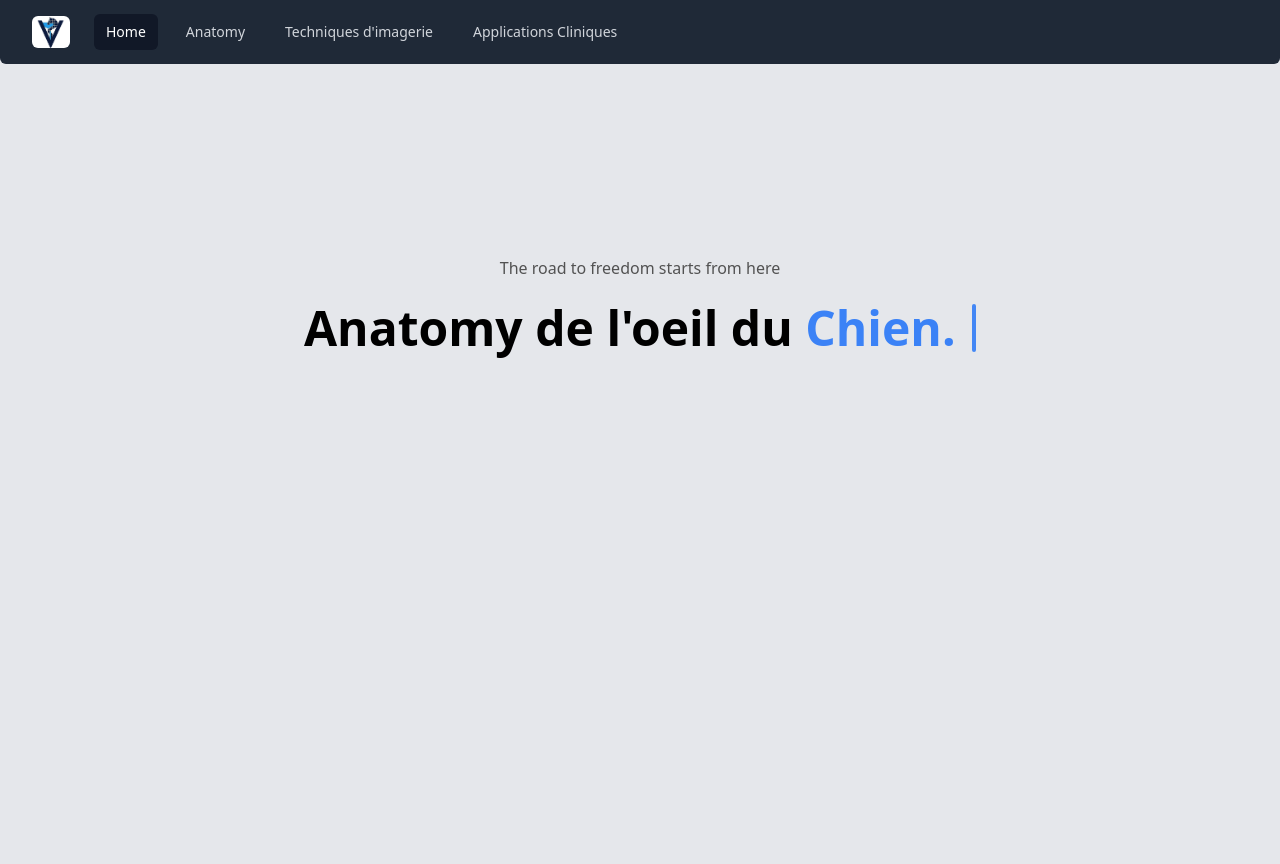
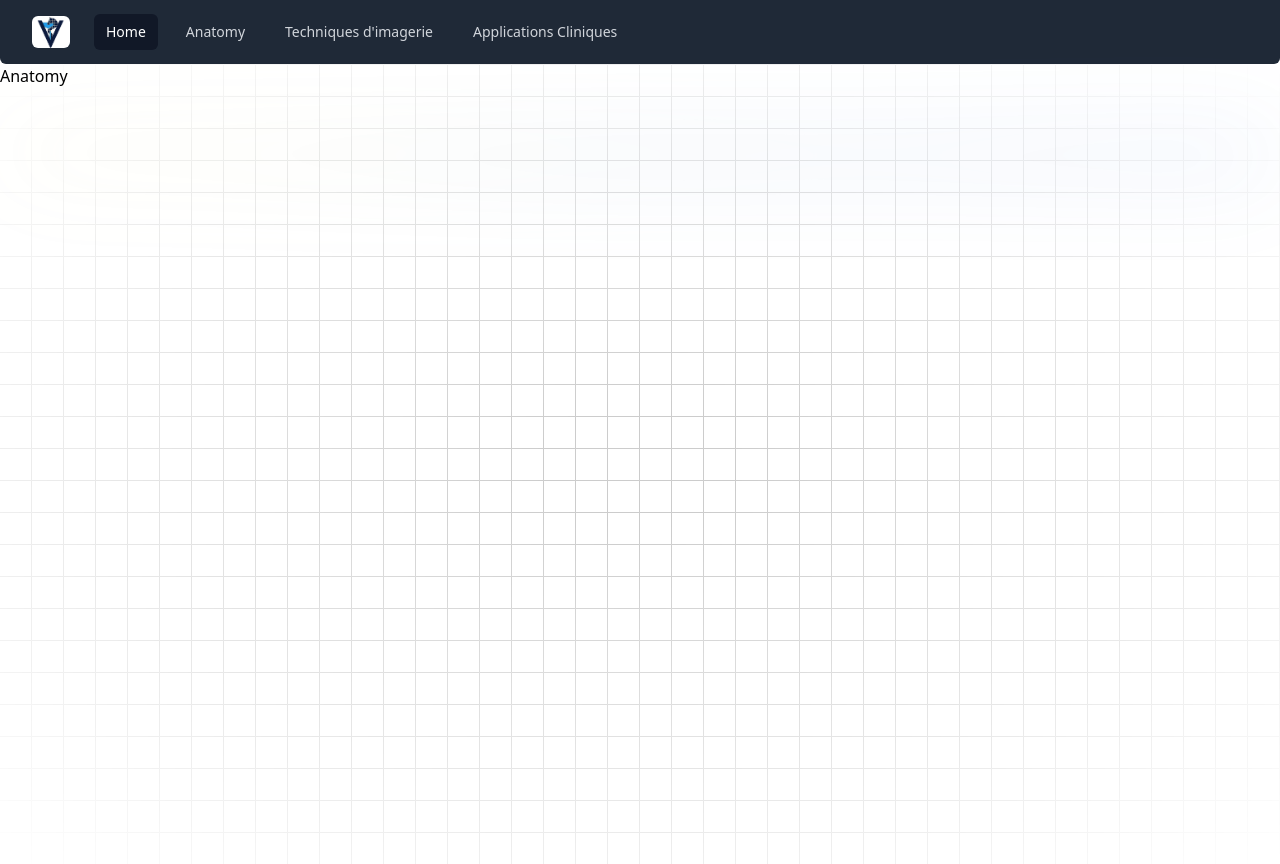
Before and after one commit to LaithFerjeoui/Eye-Anatomy-Medical-Project, a React (Vite) app: page /Anatomy in a window 1280 px wide. Before the commit the page ends 800 px from the top, so only its background shows below. Built offline with nearby package versions, Linux system fonts and the light colour scheme.

Commit message:
feature(landing.jsx):hero section completed and added routing architecture

```diff
--- a/package.json
+++ b/package.json
@@ -17,6 +17,7 @@
     "mini-svg-data-uri": "^1.4.4",
     "react": "^18.2.0",
     "react-dom": "^18.2.0",
+    "react-router-dom": "^6.23.1",
     "tailwind-merge": "^2.3.0"
   },
   "devDependencies": {
--- a/src/App.jsx
+++ b/src/App.jsx
@@ -1,12 +1,30 @@
-import LandingPage from "./Views/LandingPage"
+import { RouterProvider, createBrowserRouter } from "react-router-dom";
+import Layout from "./Components/Layout";
 
 function App() {
-
+  const router = createBrowserRouter([
+    {
+      path: "/",
+      element: <Layout location={"landing"} />,
+    },
+    {
+      path: "/Anatomy",
+      element: <Layout location={"anatomy"} />,
+    },
+    {
+      path: "/Applications",
+      element: <Layout location={"applications"}/>,
+    },
+    {
+      path: "/Techniques",
+      element: <Layout location={"techniques"}/>,
+    },
+  ]);
   return (
     <>
-     <LandingPage/>
+      <RouterProvider router={router} />
     </>
-  )
+  );
 }
 
-export default App
+export default App;
--- /dev/null
+++ b/src/Components/GridBackgroundDemo.jsx
@@ -0,0 +1,11 @@
+import React from "react";
+
+export function GridBackgroundDemo() {
+  return (
+    <div className="h-[50rem] w-full dark:bg-black bg-white  dark:bg-grid-white/[0.2] bg-grid-black/[0.2] absolute flex items-center justify-center">
+      {/* Radial gradient for the container to give a faded look */}
+      <div className="absolute pointer-events-none inset-0 flex items-center justify-center dark:bg-black bg-white [mask-image:radial-gradient(ellipse_at_center,transparent_10%,black)]"></div>
+
+    </div>
+  );
+}
--- /dev/null
+++ b/src/Components/Layout.jsx
@@ -0,0 +1,35 @@
+import React from "react";
+import Navbar from "./Navbar";
+import LandingPage from "../Views/LandingPage";
+import Anatomy from "../Views/Anatomy";
+import Applications from "../Views/Applications";
+import Techniques from "../Views/Techniques";
+import { GridBackgroundDemo } from "./GridBackgroundDemo";
+
+
+const Layout = ({location}) => {
+  return (
+    <>
+      <Navbar />
+      <div className="relative ">
+        <div className="flex justify-center w-full">
+          <div className=" gradient" />
+        </div>
+        <GridBackgroundDemo />
+        <div className="relative z-30">
+        {location === "landing" ? (
+          <LandingPage />
+        ) : location === "anatomy" ? (
+          <Anatomy />
+        ) : location === "techniques" ? (
+          <Techniques />
+        ) : location === "applications" ? (
+          <Applications />
+        ) : null}
+        </div>
+      </div>
+    </>
+  );
+};
+
+export default Layout;
--- a/src/Components/Navbar.jsx
+++ b/src/Components/Navbar.jsx
@@ -1,12 +1,27 @@
-import { Fragment } from 'react'
-import { Disclosure, Menu, Transition } from '@headlessui/react'
-import { Bars3Icon, BellIcon, XMarkIcon } from '@heroicons/react/24/outline'
-import logo from "../../public/logo.png"
+import { Fragment, useState } from "react";
+import { Disclosure, Menu, Transition } from "@headlessui/react";
+import { Bars3Icon, XMarkIcon } from "@heroicons/react/24/outline";
+import logo from "../../public/logo.png";
+import { Link } from "react-router-dom";
+
 function classNames(...classes) {
-  return classes.filter(Boolean).join(' ')
+  return classes.filter(Boolean).join(" ");
 }
 
 export default function Navbar() {
+  const [active, setActive] = useState("/");
+
+  const handleNavClick = (path) => {
+    setActive(path);
+  };
+
+  const navigation = [
+    { name: 'Home', href: '/' },
+    { name: 'Anatomy', href: '/Anatomy' },
+    { name: 'Techniques d\'imagerie', href: '/Applications' },
+    { name: 'Applications Cliniques', href: '/Techniques' }
+  ];
+console.log(active)
   return (
     <Disclosure as="nav" className="bg-gray-800 rounded-b-md">
       {({ open }) => (
@@ -28,34 +43,26 @@ export default function Navbar() {
                 </div>
                 <div className="hidden sm:ml-6 sm:block">
                   <div className="flex space-x-4">
-                    {/* Current: "bg-gray-900 text-white", Default: "text-gray-300 hover:bg-gray-700 hover:text-white" */}
-                    <a href="#" className="rounded-md bg-gray-900 px-3 py-2 text-sm font-medium text-white duration-200">
-                      Home
-                    </a>
-                    <a
-                      href="#"
-                      className="rounded-md px-3 py-2 text-sm font-medium text-gray-300 hover:bg-gray-700 hover:text-white duration-200"
-                    >
-                      Anatomy
-                    </a>
-                    <a
-                      href="#"
-                      className="rounded-md px-3 py-2 text-sm font-medium text-gray-300 hover:bg-gray-700 hover:text-white duration-200"
-                    >
-                      Techniques d'imagerie
-                    </a>
-                    <a
-                      href="#"
-                      className="rounded-md px-3 py-2 text-sm font-medium text-gray-300 hover:bg-gray-700 hover:text-white duration-200"
-                    >
-                      Applications Cliniques
-                    </a>
+                    {navigation.map((item) => (
+                      <Link
+                        key={item.name}
+                        to={item.href}
+                        onClick={() => handleNavClick(item.href)}
+                        className={classNames(
+                          active === item.href
+                            ? 'bg-gray-900 text-white'
+                            : 'text-gray-300 hover:bg-gray-700 hover:text-white',
+                          'rounded-md px-3 py-2 text-sm font-medium duration-200'
+                        )}
+                      >
+                        {item.name}
+                      </Link>
+                    ))}
                   </div>
                 </div>
               </div>
 
               <div className="-mr-2 flex sm:hidden">
-                {/* Mobile menu button */}
                 <Disclosure.Button className="inline-flex items-center justify-center rounded-md p-2 text-gray-400 hover:bg-gray-700 hover:text-white focus:outline-none focus:ring-2 focus:ring-inset focus:ring-white">
                   <span className="sr-only">Open main menu</span>
                   {open ? (
@@ -70,39 +77,25 @@ export default function Navbar() {
 
           <Disclosure.Panel className="sm:hidden">
             <div className="space-y-1 px-2 pb-3 pt-2">
-              {/* Current: "bg-gray-900 text-white", Default: "text-gray-300 hover:bg-gray-700 hover:text-white" */}
-              <Disclosure.Button
-                as="a"
-                href="#"
-                className="block rounded-md bg-gray-900 px-3 py-2 text-base font-medium text-white duration-200"
-              >
-                Home
-              </Disclosure.Button>
-              <Disclosure.Button
-                as="a"
-                href="#"
-                className="block rounded-md px-3 py-2 text-base font-medium text-gray-300 hover:bg-gray-700 hover:text-white duration-200"
-              >
-                Anatomy
-              </Disclosure.Button>
-              <Disclosure.Button
-                as="a"
-                href="#"
-                className="block rounded-md px-3 py-2 text-base font-medium text-gray-300 hover:bg-gray-700 hover:text-white duration-200"
-              >
-                Techniques d'imagerie
-              </Disclosure.Button>
-              <Disclosure.Button
-                as="a"
-                href="#"
-                className="block rounded-md px-3 py-2 text-base font-medium text-gray-300 hover:bg-gray-700 hover:text-white duration-200"
-              >
-                Applications Cliniques
-              </Disclosure.Button>
+              {navigation.map((item) => (
+                <Link
+                  key={item.name}
+                  to={item.href}
+                  onClick={() => handleNavClick(item.href)}
+                  className={classNames(
+                    active === item.href
+                      ? 'bg-gray-900 text-white'
+                      : 'text-gray-300 hover:bg-gray-700 hover:text-white',
+                    'block rounded-md px-3 py-2 text-base font-medium duration-200'
+                  )}
+                >
+                  {item.name}
+                </Link>
+              ))}
             </div>
           </Disclosure.Panel>
         </>
       )}
     </Disclosure>
-  )
+  );
 }
--- a/src/Components/typewriter-effect.tsx
+++ b/src/Components/typewriter-effect.tsx
@@ -54,7 +54,7 @@ export const TypewriterEffect = ({
                   initial={{}}
                   key={`char-${index}`}
                   className={cn(
-                    `dark:text-white text-black opacity-0 hidden`,
+                    `text-gray-900 opacity-0 hidden`,
                     word.className
                   )}
                 >
@@ -89,7 +89,7 @@ export const TypewriterEffect = ({
           repeatType: "reverse",
         }}
         className={cn(
-          "inline-block rounded-sm w-[4px] h-4 md:h-6 lg:h-10 bg-blue-500",
+          "inline-block rounded-sm w-[4px] h-4 md:h-6 lg:h-10 bg-yellow-600",
           cursorClassName
         )}
       ></motion.span>
@@ -125,7 +125,7 @@ export const TypewriterEffectSmooth = ({
               {word.text.map((char, index) => (
                 <span
                   key={`char-${index}`}
-                  className={cn(`dark:text-white text-black `, word.className)}
+                  className={cn(` text-gray-900 `, word.className)}
                 >
                   {char}
                 </span>
@@ -155,7 +155,7 @@ export const TypewriterEffectSmooth = ({
         }}
       >
         <div
-          className="text-xs sm:text-base md:text-xl lg:text:3xl xl:text-5xl font-bold"
+          className="text-2xl md:text-xl lg:text:3xl xl:text-5xl font-bold"
           style={{
             whiteSpace: "nowrap",
           }}
@@ -177,7 +177,7 @@ export const TypewriterEffectSmooth = ({
           repeatType: "reverse",
         }}
         className={cn(
-          "block rounded-sm w-[4px]  h-4 sm:h-6 xl:h-12 bg-blue-500",
+          "block rounded-sm w-[4px]  h-8 sm:h-6 xl:h-12 bg-yellow-600",
           cursorClassName
         )}
       ></motion.span>
--- /dev/null
+++ b/src/Views/Anatomy.jsx
@@ -0,0 +1,9 @@
+import React from 'react'
+
+const Anatomy = () => {
+  return (
+    <div>Anatomy</div>
+  )
+}
+
+export default Anatomy
--- /dev/null
+++ b/src/Views/Applications.jsx
@@ -0,0 +1,9 @@
+import React from 'react'
+
+const Applications = () => {
+  return (
+    <div>Applications</div>
+  )
+}
+
+export default Applications
--- a/src/Views/LandingPage.jsx
+++ b/src/Views/LandingPage.jsx
@@ -1,7 +1,9 @@
 import React from "react";
 import Navbar from "../Components/Navbar";
 import { TypewriterEffectSmooth } from "../Components/typewriter-effect";
-
+import logo from "../../public/logo.png";
+import eye from "../../public/Figures/hero.png";
+import { motion } from "framer-motion";
 const words = [
   {
     text: "Anatomy",
@@ -16,20 +18,50 @@ const words = [
     text: "du",
   },
   {
-      text: "Chien.",
-      className: "text-blue-500 dark:text-blue-500",
+    text: "Chien",
+    className: "font-extrabold text-yellow-600",
   },
 ];
 const LandingPage = () => {
   return (
     <>
-      <Navbar />
-      <div className="flex flex-col items-center justify-center h-[32rem]  ">
-        <p className="text-neutral-600 dark:text-neutral-200 text-xs sm:text-base  ">
-          The road to freedom starts from here
+      <div className="flex flex-col items-center justify-center h-[28rem]  ">
+        <motion.div
+          initial={{ opacity: 0, scale: 0.8, y: 20 }}
+          animate={{ opacity: 1, scale: 1, y: 0 }}
+          transition={{ duration: 0.5 }}
+        >
+          <img
+            src={logo}
+            alt=""
+            className=" w-24 rounded-lg shadow-2xl my-5 mx-auto"
+          />
+          <p className="text-neutral-600 text-base px-5 text-center ">
+            Ecole National de Médecine Véterinaire de Sidi Thabet
           </p>
+        </motion.div>
+
         <TypewriterEffectSmooth words={words} />
+        <motion.p
+          initial={{ opacity: 0, scale: 0.8 }}
+          animate={{ opacity: 1, scale: 1 }}
+          transition={{ delay: 0.5, duration: 0.5 }}
+          className="text-neutral-600 font-semibold text-lg text-center"
+        >
+          Discipline: Anatomie des{" "}
+          <span className="font-extrabold text-transparent bg-clip-text bg-gradient-to-r from-orange-300  to-red-800 ">
+            Mammifiéres
+          </span>{" "}
+          domestique <b>2024</b>
+        </motion.p>
       </div>
+      <motion.div
+        initial={{ opacity: 0, scale: 0.8, y: 70 }}
+        animate={{ opacity: 1, scale: 1, y: 0 }}
+        transition={{ duration: 0.7 }}
+      >
+        <img src={eye} alt="" className="mx-auto rounded-xl shadow-xl w-" />
+      </motion.div>
     </>
   );
 };
--- /dev/null
+++ b/src/Views/Techniques.jsx
@@ -0,0 +1,9 @@
+import React from 'react'
+
+const Techniques = () => {
+  return (
+    <div>Techniques</div>
+  )
+}
+
+export default Techniques
--- a/src/index.css
+++ b/src/index.css
@@ -2,7 +2,30 @@
 @tailwind components;
 @tailwind utilities;
 
-body {
 
-  @apply bg-gray-200; /* Use a default Tailwind color */
+
+.gradient {
+  height: fit-content;
+  z-index: 10;
+  width: 100%;
+  max-width: 1300px;
+  background-image: radial-gradient(
+      at 27% 37%,
+      hsla(215, 98%, 61%, 1) 0px,
+      transparent 0%
+    ),
+    radial-gradient(at 97% 21%, rgb(103, 166, 233) 0px, transparent 50%),
+    radial-gradient(at 52% 99%, rgb(53, 94, 144) 0px, transparent 50%),
+    radial-gradient(at 10% 29%, rgb(233, 226, 132) 0px, transparent 50%),
+    radial-gradient(at 97% 96%, rgb(109, 117, 166) 0px, transparent 50%),
+    radial-gradient(at 33% 50%, hsla(222, 67%, 73%, 1) 0px, transparent 50%),
+    radial-gradient(at 79% 53%, rgb(22, 19, 106) 0px, transparent 50%);
+  position: absolute;
+  content: "";
+  width: 100%;
+  height: 100%;
+  filter: blur(50px) saturate(150%);
+  top: 80px;
+  opacity: 0.20;
+
 }
```
Also changed, not shown: tailwind.config.js (+26 -2 lines), public/Figures/hero.png (added), 1 other file (tests, documents, lock files or other folders). Lines whose indentation alone changed are shown as unchanged.
